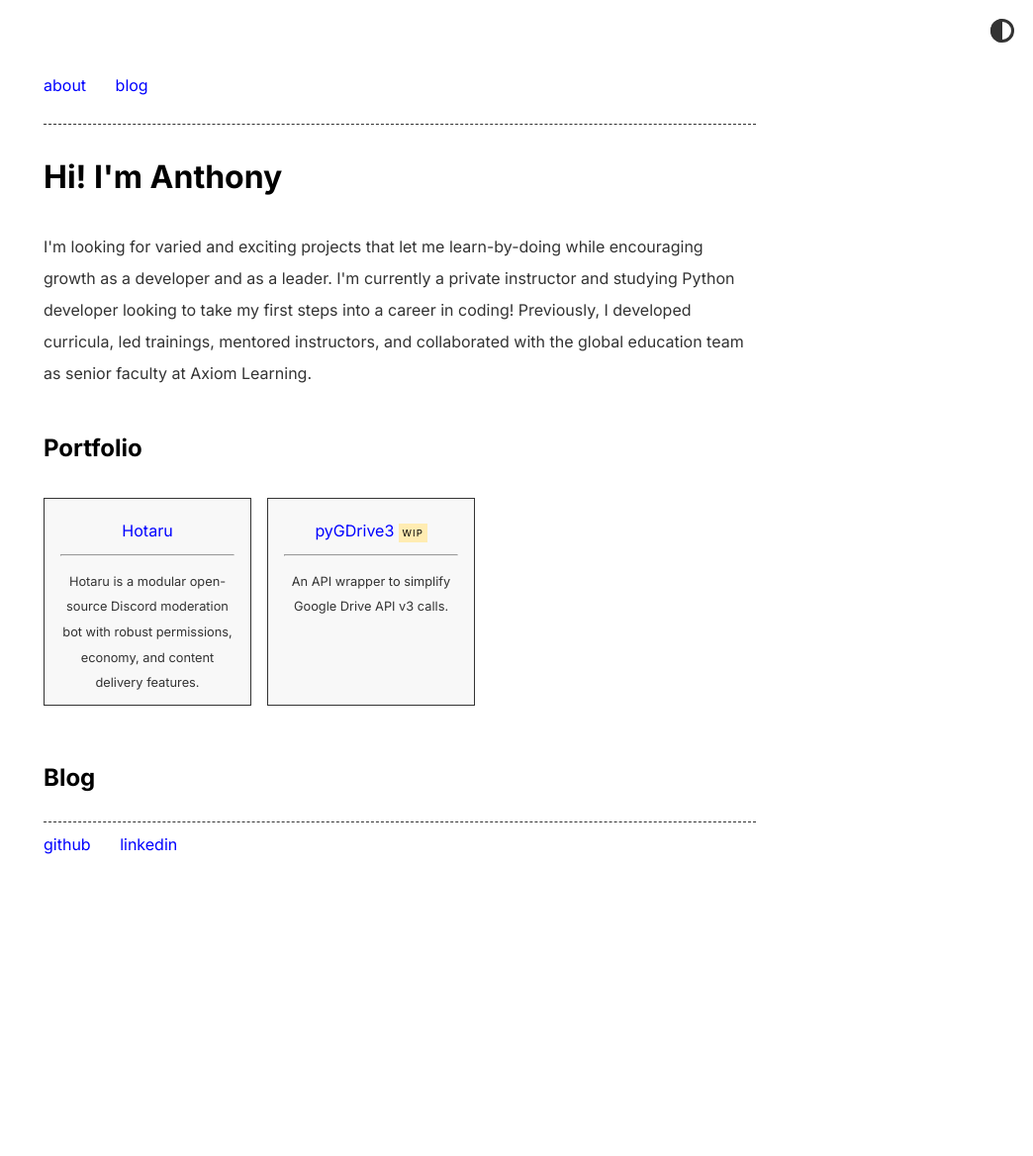
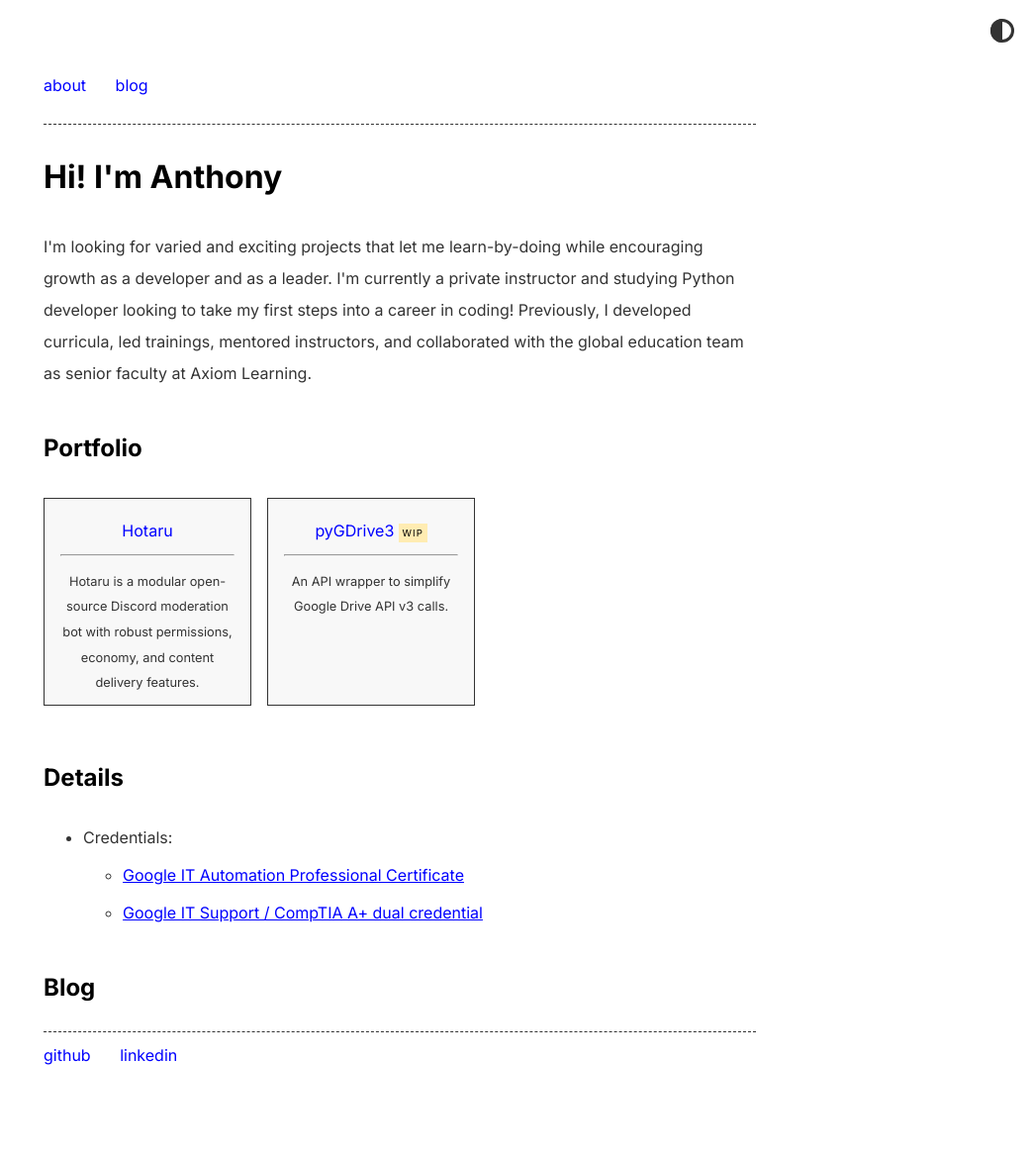
Before and after one commit to anthonyashco/anthonyashco.github.io, a Jekyll site: the page built from index.md, in a window 1280 px wide. Shown: the whole page at 99% size, without its empty margins (236-1280 px from the left). Built offline with Jekyll 4.4.1, drawn with Linux system fonts in a browser that asks for light colours; comment, search, counter and statistics services are not loaded; before the commit the page ends 955 px from its top, so only the background shows below that.

Commit message:
Add credentials vertical list.

```diff
--- a/_config.yml
+++ b/_config.yml
@@ -27,7 +27,7 @@ theme_config:
   show_footer: true # show footer links in home page,add in _data/home.yml
   show_projects: true # show projects as cards, add in _data/home.yml
   show_old_projects: false # show old projects as cards, add in _data/home.yml
-  show_misc_list: false # show generic vertical list for misc details, add _data/home.yml
+  show_misc_list: true # show generic vertical list for misc details, add _data/home.yml
 
 soopr:
   publish_token: "" # sign up at https://www.soopr.co to get your publish token and personalize share and reaction options
--- a/_data/home.yml
+++ b/_data/home.yml
@@ -25,3 +25,11 @@ footer_entries:
     url: https://www.linkedin.com/in/anthonyashco/
 
 misc_entries:
+  - title: "Credentials:"
+    url: false
+    entries:
+      - title: Google IT Automation Professional Certificate
+        url: https://www.youracclaim.com/badges/cc4932da-9498-4363-9788-5b3d3d29da71/public_url
+
+      - title: Google IT Support / CompTIA A+ dual credential
+        url: https://www.youracclaim.com/badges/6e4a7676-4e25-4520-8e4e-6e3d20ce061a/public_url
```
